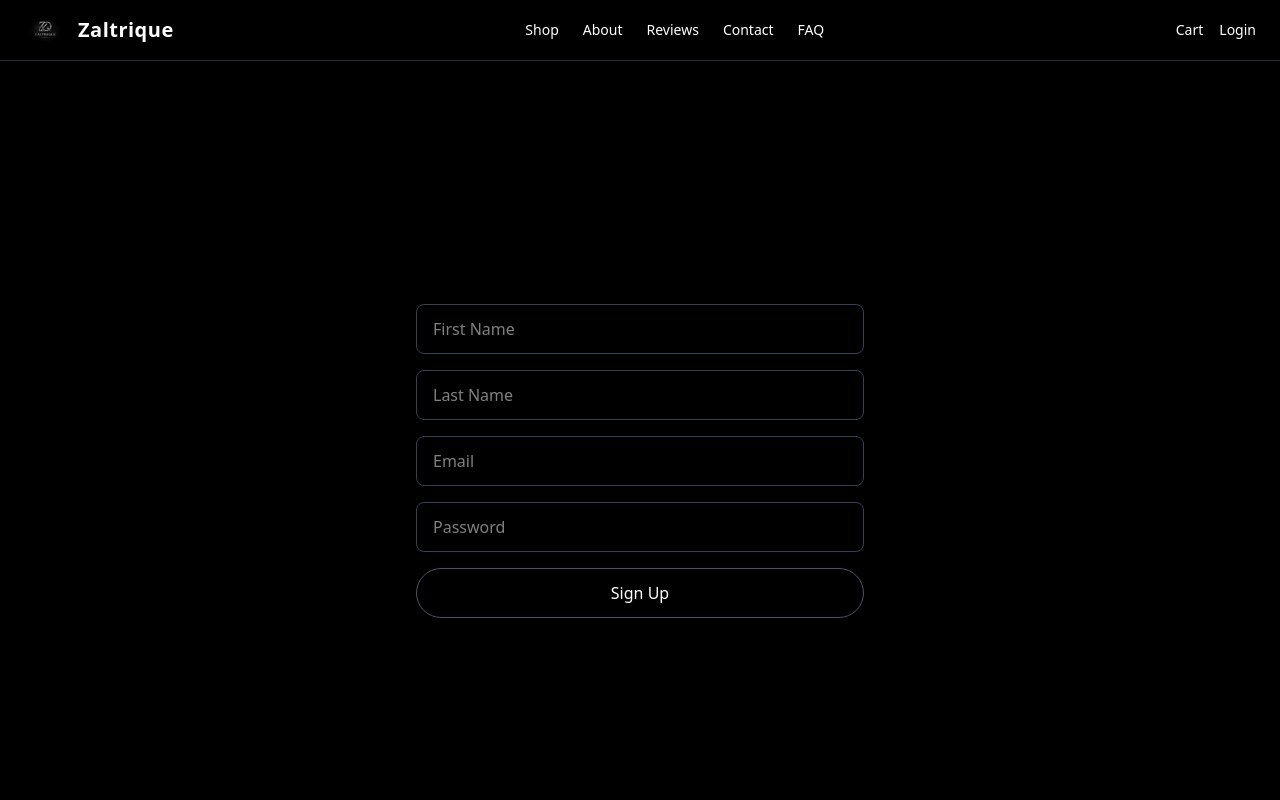
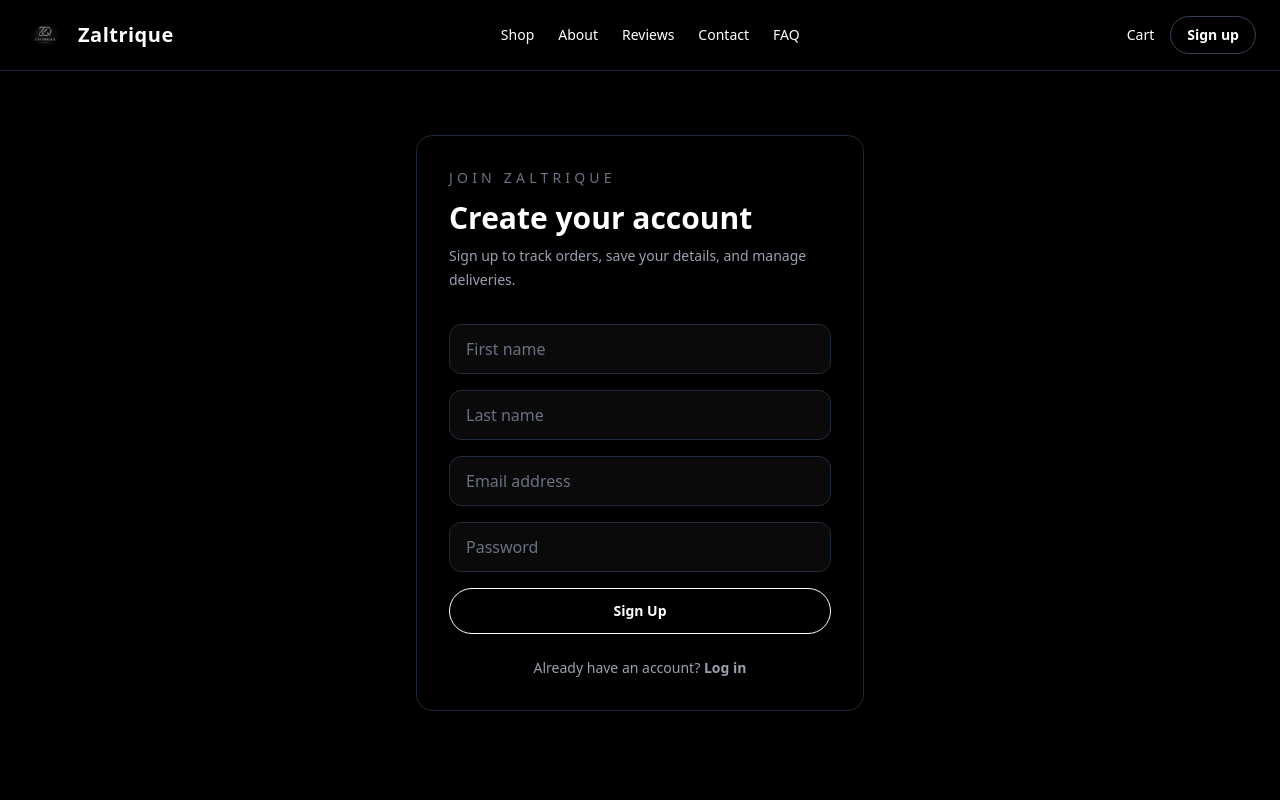
Before and after one commit to Qassy123/zaltrique-store, a Next.js app: page /signup in a window 1280 px wide. Shown: the top 800 px of the page. Built offline with nearby package versions, Linux system fonts and the light colour scheme.

Commit message:
polish login signup pages and navbar

```diff
--- a/app/(auth)/login/page.tsx
+++ b/app/(auth)/login/page.tsx
@@ -1,12 +1,13 @@
 "use client";
 
+import Link from "next/link";
 import { useState } from "react";
 
 export default function LoginPage() {
   const [email, setEmail] = useState("");
   const [password, setPassword] = useState("");
 
-  async function handleLogin(e: any) {
+  async function handleLogin(e: React.FormEvent<HTMLFormElement>) {
     e.preventDefault();
 
     const res = await fetch("/api/auth/login", {
@@ -20,11 +21,7 @@ export default function LoginPage() {
     const data = await res.json();
 
     if (data.success) {
-      alert("Logged in!");
-
-      // TEMP: store user locally (we upgrade this later)
       localStorage.setItem("user", JSON.stringify(data.user));
-
       window.location.href = "/";
     } else {
       alert(data.error);
@@ -32,28 +29,53 @@ export default function LoginPage() {
   }
 
   return (
-    <div className="flex min-h-screen items-center justify-center bg-black text-white">
-      <form onSubmit={handleLogin} className="w-full max-w-md space-y-4">
+    <main className="min-h-screen bg-black px-6 py-16 text-white">
+      <section className="mx-auto flex min-h-[70vh] max-w-5xl items-center justify-center">
+        <div className="w-full max-w-md rounded-2xl border border-gray-800 bg-black p-8 shadow-2xl">
+          <p className="mb-3 text-sm uppercase tracking-[0.3em] text-gray-500">
+            Welcome back
+          </p>
+
+          <h1 className="mb-2 text-3xl font-bold text-white">
+            Log in to Zaltrique
+          </h1>
+
+          <p className="mb-8 text-sm leading-6 text-gray-400">
+            Access your account, view your orders, and track your deliveries.
+          </p>
+
+          <form onSubmit={handleLogin} className="space-y-4">
             <input
               type="email"
-          placeholder="Email"
+              placeholder="Email address"
               required
+              value={email}
               onChange={(e) => setEmail(e.target.value)}
-          className="w-full rounded-lg border border-gray-700 bg-black px-4 py-3"
+              className="w-full rounded-xl border border-gray-800 bg-neutral-950 px-4 py-3 text-white outline-none transition placeholder:text-gray-500 focus:border-gray-500"
             />
 
             <input
               type="password"
               placeholder="Password"
               required
+              value={password}
               onChange={(e) => setPassword(e.target.value)}
-          className="w-full rounded-lg border border-gray-700 bg-black px-4 py-3"
+              className="w-full rounded-xl border border-gray-800 bg-neutral-950 px-4 py-3 text-white outline-none transition placeholder:text-gray-500 focus:border-gray-500"
             />
 
-        <button className="w-full rounded-full border border-gray-600 py-3">
+            <button className="w-full rounded-full border border-white px-6 py-3 text-sm font-semibold text-white transition hover:bg-white hover:text-black">
               Login
             </button>
           </form>
+
+          <p className="mt-6 text-center text-sm text-gray-400">
+            Haven&apos;t got an account?{" "}
+            <Link href="/signup" className="font-semibold text-white hover:underline">
+              Sign up today
+            </Link>
+          </p>
         </div>
+      </section>
+    </main>
   );
 }
--- a/app/(auth)/signup/page.tsx
+++ b/app/(auth)/signup/page.tsx
@@ -1,5 +1,6 @@
 "use client";
 
+import Link from "next/link";
 import { useState } from "react";
 
 export default function SignupPage() {
@@ -8,7 +9,7 @@ export default function SignupPage() {
   const [email, setEmail] = useState("");
   const [password, setPassword] = useState("");
 
-  async function handleSignup(e: any) {
+  async function handleSignup(e: React.FormEvent<HTMLFormElement>) {
     e.preventDefault();
 
     const res = await fetch("/api/auth/register", {
@@ -27,49 +28,77 @@ export default function SignupPage() {
     const data = await res.json();
 
     if (data.success) {
-      alert("Account created!");
+      alert("Account created! Please log in.");
+      window.location.href = "/login";
     } else {
       alert(data.error);
     }
   }
 
   return (
-    <div className="flex min-h-screen items-center justify-center bg-black text-white">
-      <form onSubmit={handleSignup} className="w-full max-w-md space-y-4">
+    <main className="min-h-screen bg-black px-6 py-16 text-white">
+      <section className="mx-auto flex min-h-[70vh] max-w-5xl items-center justify-center">
+        <div className="w-full max-w-md rounded-2xl border border-gray-800 bg-black p-8 shadow-2xl">
+          <p className="mb-3 text-sm uppercase tracking-[0.3em] text-gray-500">
+            Join Zaltrique
+          </p>
+
+          <h1 className="mb-2 text-3xl font-bold text-white">
+            Create your account
+          </h1>
+
+          <p className="mb-8 text-sm leading-6 text-gray-400">
+            Sign up to track orders, save your details, and manage deliveries.
+          </p>
+
+          <form onSubmit={handleSignup} className="space-y-4">
             <input
-          placeholder="First Name"
+              placeholder="First name"
               required
+              value={firstName}
               onChange={(e) => setFirstName(e.target.value)}
-          className="w-full rounded-lg border border-gray-700 bg-black px-4 py-3"
+              className="w-full rounded-xl border border-gray-800 bg-neutral-950 px-4 py-3 text-white outline-none transition placeholder:text-gray-500 focus:border-gray-500"
             />
 
             <input
-          placeholder="Last Name"
+              placeholder="Last name"
               required
+              value={lastName}
               onChange={(e) => setLastName(e.target.value)}
-          className="w-full rounded-lg border border-gray-700 bg-black px-4 py-3"
+              className="w-full rounded-xl border border-gray-800 bg-neutral-950 px-4 py-3 text-white outline-none transition placeholder:text-gray-500 focus:border-gray-500"
             />
 
             <input
               type="email"
-          placeholder="Email"
+              placeholder="Email address"
               required
+              value={email}
               onChange={(e) => setEmail(e.target.value)}
-          className="w-full rounded-lg border border-gray-700 bg-black px-4 py-3"
+              className="w-full rounded-xl border border-gray-800 bg-neutral-950 px-4 py-3 text-white outline-none transition placeholder:text-gray-500 focus:border-gray-500"
             />
 
             <input
               type="password"
               placeholder="Password"
               required
+              value={password}
               onChange={(e) => setPassword(e.target.value)}
-          className="w-full rounded-lg border border-gray-700 bg-black px-4 py-3"
+              className="w-full rounded-xl border border-gray-800 bg-neutral-950 px-4 py-3 text-white outline-none transition placeholder:text-gray-500 focus:border-gray-500"
             />
 
-        <button className="w-full rounded-full border border-gray-600 py-3">
+            <button className="w-full rounded-full border border-white px-6 py-3 text-sm font-semibold text-white transition hover:bg-white hover:text-black">
               Sign Up
             </button>
           </form>
+
+          <p className="mt-6 text-center text-sm text-gray-400">
+            Already have an account?{" "}
+            <Link href="/login" className="font-semibold text-white hover:underline">
+              Log in
+            </Link>
+          </p>
         </div>
+      </section>
+    </main>
   );
 }
--- a/app/components/Navbar.tsx
+++ b/app/components/Navbar.tsx
@@ -16,30 +16,39 @@ export default function Navbar() {
     setCartCount(count);
   }
 
+  function updateUser() {
+    const stored = localStorage.getItem("user");
+    setUser(stored ? JSON.parse(stored) : null);
+  }
+
   useEffect(() => {
-    const stored = localStorage.getItem("user");
-    if (stored) {
-      setUser(JSON.parse(stored));
-    }
-
+    updateUser();
     updateCartCount();
 
     window.addEventListener("focus", updateCartCount);
     window.addEventListener("pageshow", updateCartCount);
     window.addEventListener("storage", updateCartCount);
+    window.addEventListener("storage", updateUser);
+    window.addEventListener("cartUpdated", updateCartCount);
 
-    const interval = setInterval(updateCartCount, 500);
+    const interval = setInterval(() => {
+      updateUser();
+      updateCartCount();
+    }, 500);
 
     return () => {
       window.removeEventListener("focus", updateCartCount);
       window.removeEventListener("pageshow", updateCartCount);
       window.removeEventListener("storage", updateCartCount);
+      window.removeEventListener("storage", updateUser);
+      window.removeEventListener("cartUpdated", updateCartCount);
       clearInterval(interval);
     };
   }, []);
 
   function closeMenu() {
     setMenuOpen(false);
+    updateUser();
     updateCartCount();
   }
 
@@ -90,8 +99,11 @@ export default function Navbar() {
               Account
             </Link>
           ) : (
-            <Link href="/login" className="hover:text-gray-300">
-              Login
+            <Link
+              href="/signup"
+              className="rounded-full border border-gray-700 px-4 py-2 font-semibold hover:border-white"
+            >
+              Sign up
             </Link>
           )}
         </div>
@@ -112,27 +124,15 @@ export default function Navbar() {
             <Link href="/shop" onClick={closeMenu} className="hover:text-gray-300">
               Shop
             </Link>
-
             <Link href="/about" onClick={closeMenu} className="hover:text-gray-300">
               About
             </Link>
-
-            <Link
-              href="/reviews"
-              onClick={closeMenu}
-              className="hover:text-gray-300"
-            >
+            <Link href="/reviews" onClick={closeMenu} className="hover:text-gray-300">
               Reviews
             </Link>
-
-            <Link
-              href="/contact"
-              onClick={closeMenu}
-              className="hover:text-gray-300"
-            >
+            <Link href="/contact" onClick={closeMenu} className="hover:text-gray-300">
               Contact
             </Link>
-
             <Link href="/faq" onClick={closeMenu} className="hover:text-gray-300">
               FAQ
             </Link>
@@ -144,20 +144,16 @@ export default function Navbar() {
             </Link>
 
             {user ? (
-              <Link
-                href="/account"
-                onClick={closeMenu}
-                className="hover:text-gray-300"
-              >
+              <Link href="/account" onClick={closeMenu} className="hover:text-gray-300">
                 Account
               </Link>
             ) : (
               <Link
-                href="/login"
+                href="/signup"
                 onClick={closeMenu}
-                className="hover:text-gray-300"
+                className="rounded-full border border-gray-700 px-4 py-3 text-center font-semibold hover:border-white"
               >
-                Login
+                Sign up
               </Link>
             )}
           </div>
```
Lines whose indentation alone changed are shown as unchanged.
